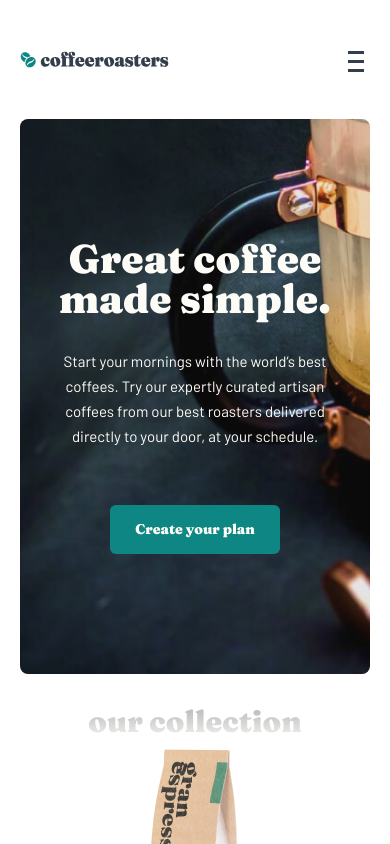
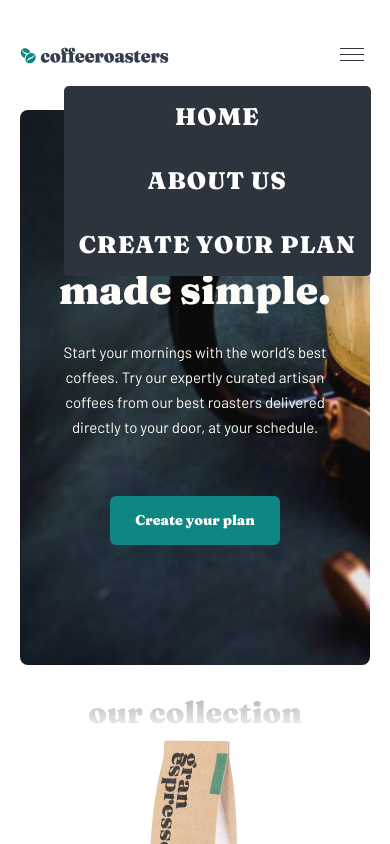
Before and after one commit to behzod6737/coffeeroaster, a plain HTML site: page index.html in a window 390 px wide. Both pictures are taken after a click on the button 356 px from the left and 64 px from the top of the page. Shown: the top 844 px of the page. Drawn offline with Linux system fonts and the light colour scheme.

Commit message:
next commit

```diff
--- a/css/style.css
+++ b/css/style.css
@@ -88,23 +88,16 @@ img {
 
 /* SITE-BURGER */
 
-
-
-.site-burger__btn {
+.header__toggler {
+    border: none;
+    background-color: transparent;
+    cursor: pointer;
     display: none;
-    background-color: inherit;
-    border: none;
-    position: relative;
-    top: 5px;
 }
 
-.dropdown {
-    width: 16px;
-    height: 3px;
-    background-color: var(--clr-primary-dark);
-    display: block;
-    margin-bottom: 6px;
-}
+.site-header__nav {}
+
+.site-nav--active {}
 
 /* SITE-HEADER */
 
@@ -512,14 +505,58 @@ img {
 }
 
 @media only screen and (max-width:685px) {
+    .site-header__container {
+        position: relative;
+        z-index: 10;
+    }
 
-    .site-nav__list {
+    .site-header__nav {
         display: none;
+    }
+
+    .header__toggler {
+        display: block;
+    }
+
+    .site-header--active .site__toggler {
+        background-image: url('/image/toggler-x.svg');
+        background-position: center;
+        background-repeat: no-repeat;
 
     }
 
-    .site-burger__btn {
+    .site-header--active .site-header__nav {
         display: block;
+    }
+
+
+    .site-nav--active {
+        position: absolute;
+        top: 200%;
+        right: 5%;
+        z-index: 1;
+        padding: 15px;
+        background-color: var(--bg-clr-primary-dark);
+        border-radius: 5px;
+
+
+    }
+
+    .site-nav--active .site-nav__list {
+        flex-direction: column;
+        gap: 32px;
+    }
+
+    .site-nav--active .site-nav__item-link {
+        color: white;
+        font-family: 'Fraunces';
+        font-size: 24px;
+        line-height: 32px;
+        text-align: center;
+    }
+
+    .site-nav--active .site-nav__item-link:hover {
+        opacity: 0.7;
     }
 }
 
@@ -540,6 +577,8 @@ img {
 
 
 }
+
+
 
 /* site-hero */
 
--- a/index.html
+++ b/index.html
@@ -23,12 +23,15 @@
             <a class="site-logo__link" href="index.html">
                 <img class="site-logo" src="/image/site-logo.svg" width="236" height="26" alt="logo">
             </a>
-            <nav class="site-nav site-header__nav">
-                <button class="site-burger__btn ">
-                    <span class="dropdown"></span>
-                    <span class="dropdown"></span>
-                    <span class="dropdown"></span>
-                </button>
+            <button class="header__toggler js-toggler">
+            <svg width="24" height="13" viewBox="0 0 24 13" fill="currentColor" xmlns="http://www.w3.org/2000/svg">
+                <rect width="24" height="1" fill="#33323D" />
+                <rect y="6" width="24" height="1" fill="#33323D" />
+                <rect y="12" width="24" height="1" fill="#33323D" />
+            </svg>
+
+            </button>
+            <nav class="site-nav site-nav--active site-header__nav ">
                 <ul class="site-nav__list">
                     <li class="site-nav__list-item"><a class="site-nav__item-link" href="#">HOME</a></li>
                     <li class="site-nav__list-item"><a class="site-nav__item-link" href="#">ABOUT US</a></li>
@@ -206,5 +209,8 @@
             </div>
         </div>
     </footer>
+
+
+    <script src="/js/index.js" ></script>
 </body>
 </html>
--- /dev/null
+++ b/js/index.js
@@ -0,0 +1,6 @@
+const elHeader = document.querySelector('.site-header');
+const elToggler = elHeader.querySelector('.js-toggler');
+
+elToggler.addEventListener('click', function () {
+elHeader.classList.toggle('site-header--active');
+})
```
Also changed, not shown: image/toggler-x.svg (added), image/toggler.svg (added).
